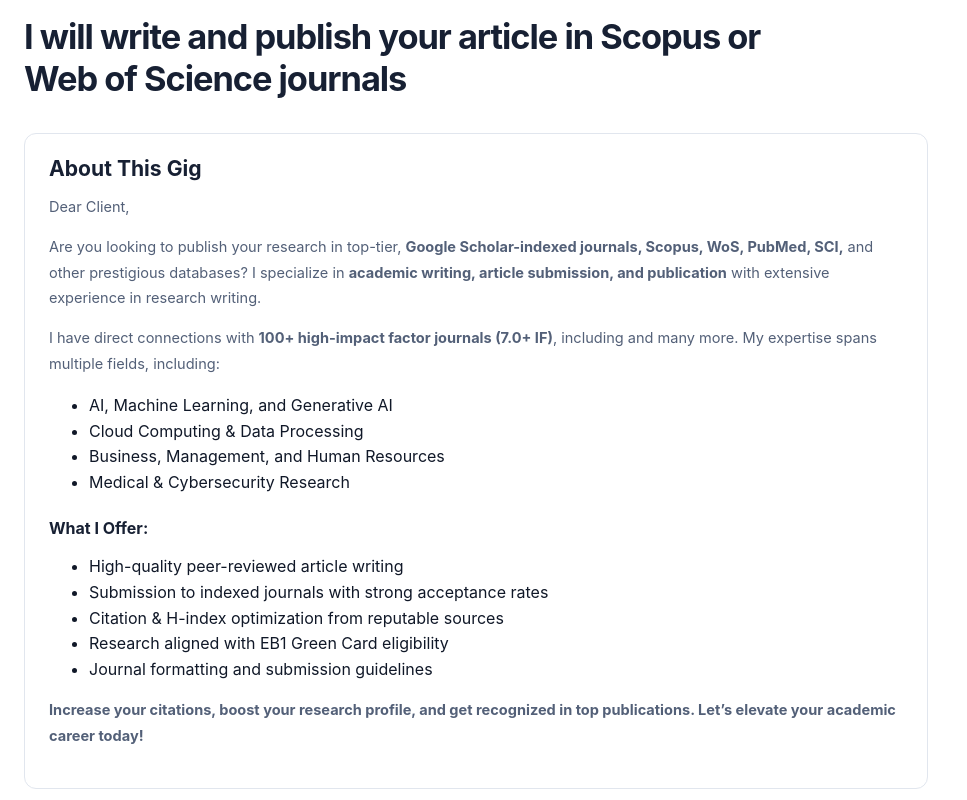
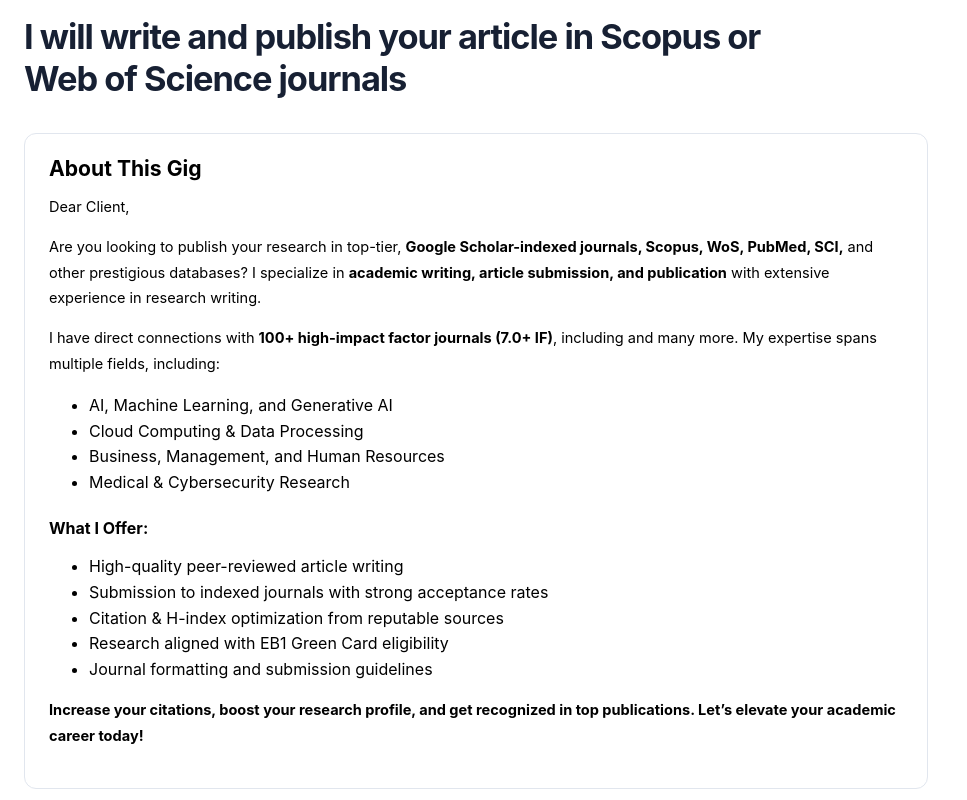
Before and after one commit to davidjames2708-dotcom/willibabsdigitalsolutions, a Next.js app: page /research-marketplace/gigs/scopus-publication in a window 1280 px wide. Shown: the part 1020-1820 px from the top of the page, without its empty margins (0-967 px from the left). Built offline with nearby package versions, Linux system fonts and the light colour scheme.

Commit message:
Set About This Gig text to black

```diff
--- a/app/research-marketplace/research-marketplace.css
+++ b/app/research-marketplace/research-marketplace.css
@@ -87,6 +87,11 @@
 .research-gig-detail-title > p:last-child { color:#667085; line-height:1.6; }
 .research-gig-content-section { margin:16px 0 22px; padding:24px; border:1px solid #e1e6ee; border-radius:12px; background:#fff; }
 .research-gig-content-section h2 { margin:0 0 15px; color:#172033; font-size:1.32rem; }
+.research-gig-detail-main > .research-gig-content-section:first-of-type { color:#000; }
+.research-gig-detail-main > .research-gig-content-section:first-of-type p,
+.research-gig-detail-main > .research-gig-content-section:first-of-type li,
+.research-gig-detail-main > .research-gig-content-section:first-of-type h2,
+.research-gig-detail-main > .research-gig-content-section:first-of-type h3 { color:#000; }
 .research-gig-content-section h3 { margin:23px 0 10px; color:#172033; font-size:1rem; }
 .research-gig-content-section > p { color:#536078; font-size:.91rem; line-height:1.75; }
 .research-gig-bullet-list { display:grid; gap:9px; margin:0; padding-left:21px; color:#536078; font-size:.89rem; line-height:1.55; }
```
